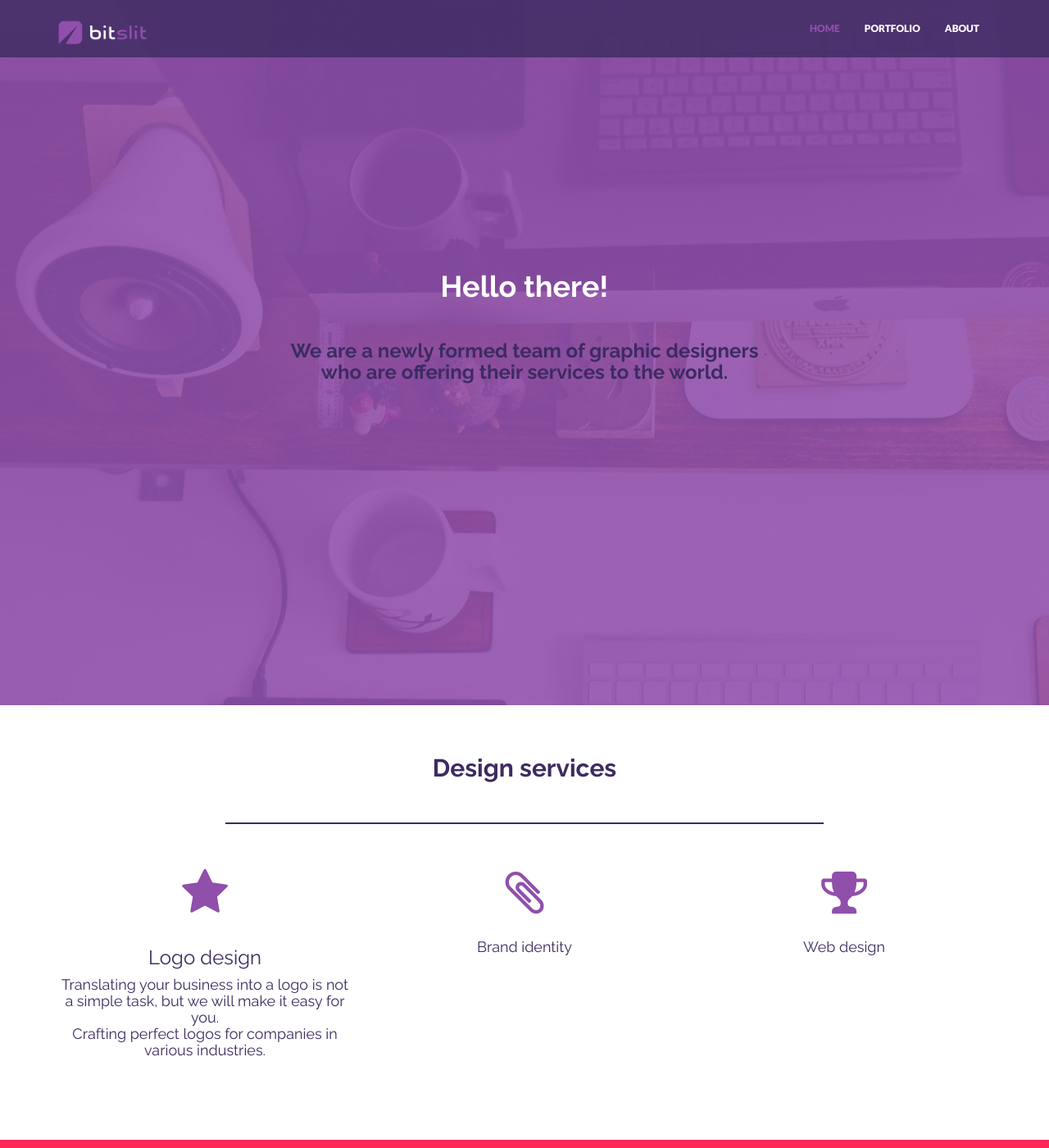
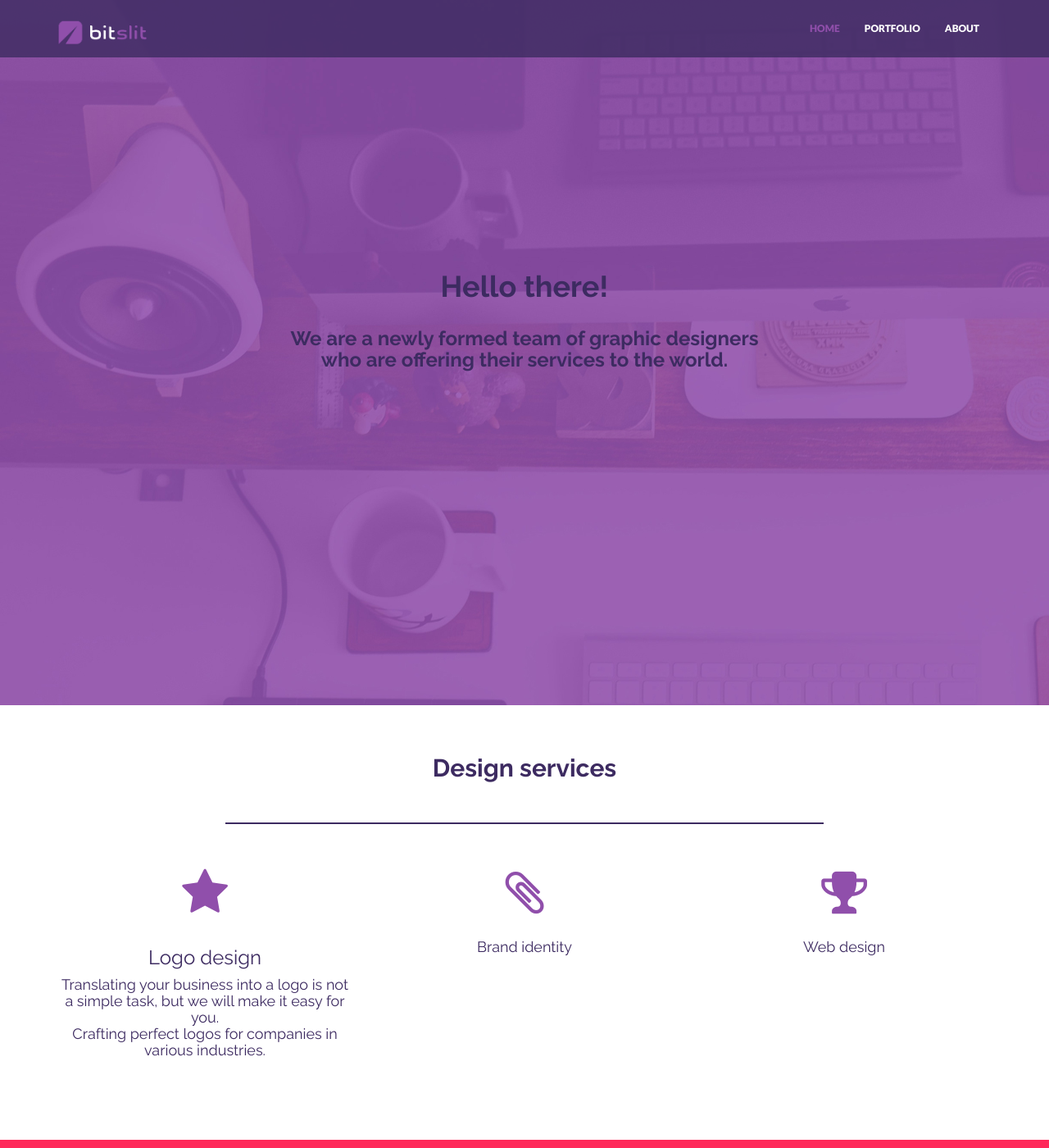
Before and after one commit to bitslit/portfolio, a Jekyll site: the page built from index.html, in a window 1280 px wide and 1400 px high. Shown: the whole window at 82% size. Built offline with Jekyll 4.4.1, drawn with Linux system fonts in a browser that asks for light colours; nearby versions of some CDN libraries.

Commit message:
Update style.css

```diff
--- a/_includes/css/style.css
+++ b/_includes/css/style.css
@@ -230,15 +230,11 @@
 	text-align: center;
 }
 
-#headerwrap h3, {
+#headerwrap h1, h3, {
 	color: white);
 	font-weight: 400;
 }
 
-#headerwrap h1 {
-	color: white;
-	margin-bottom: 25px;
-}
 
 /* Services Wrap */
 #service {
```
